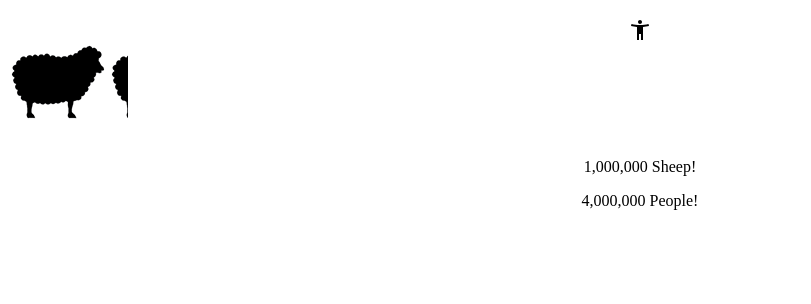
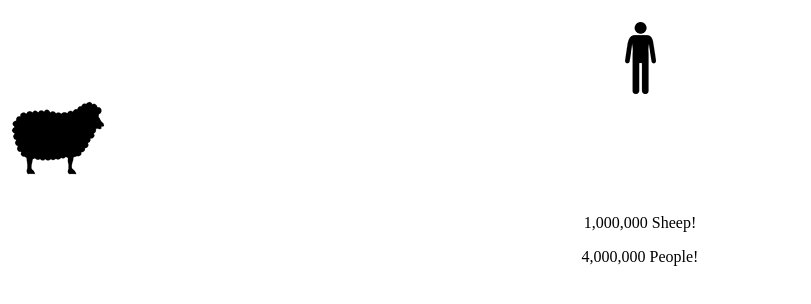
Before and after one commit to foneandrew/web-basics-hello-world, a plain HTML site: page index.html in a window 1280 px wide. Shown: the part 48-352 px from the top of the page, without its empty margins (0-811 px from the left). Drawn offline with nearby package versions, Linux system fonts and the light colour scheme.

Commit message:
Frontend update

```diff
--- a/index.css
+++ b/index.css
@@ -25,8 +25,13 @@ h1{
 }
 
 #sheep{
-  width: 120px;
+  width: 100px;
   background-image: url('sheep.png');
   background-repeat: repeat-x;
   height: 100px;
+  /* float: right; */
 }
+
+#person{
+  /* float: left; */
+}
--- a/index.html
+++ b/index.html
@@ -26,7 +26,7 @@
         </span></p>
     </div>
     <div id="person">
-      <img src="person.svg">
+      <img src="man icon.png">
     </div>
     <div id="sheep">
     </div>
```
Also changed, not shown: man icon.png (added).
